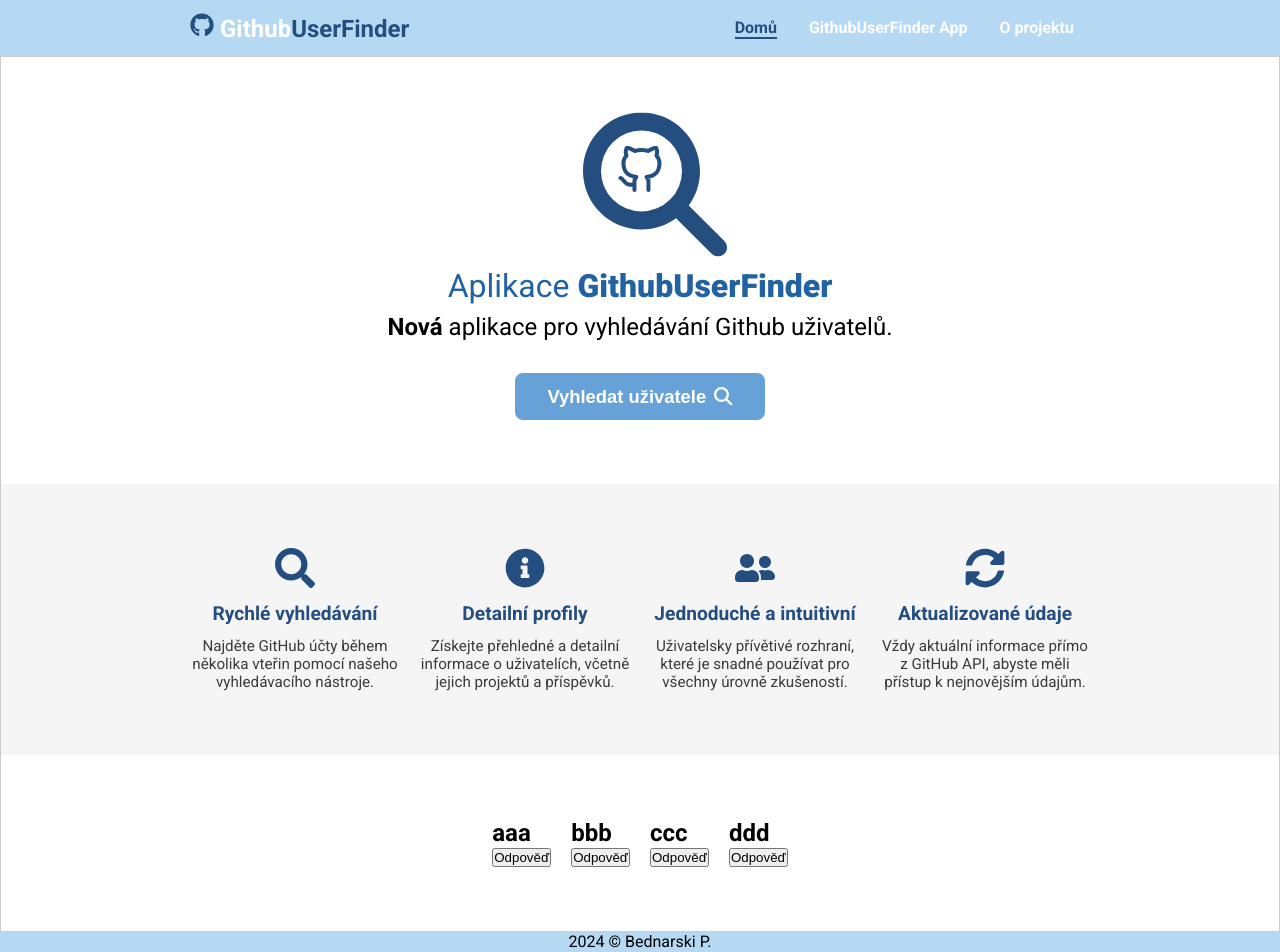
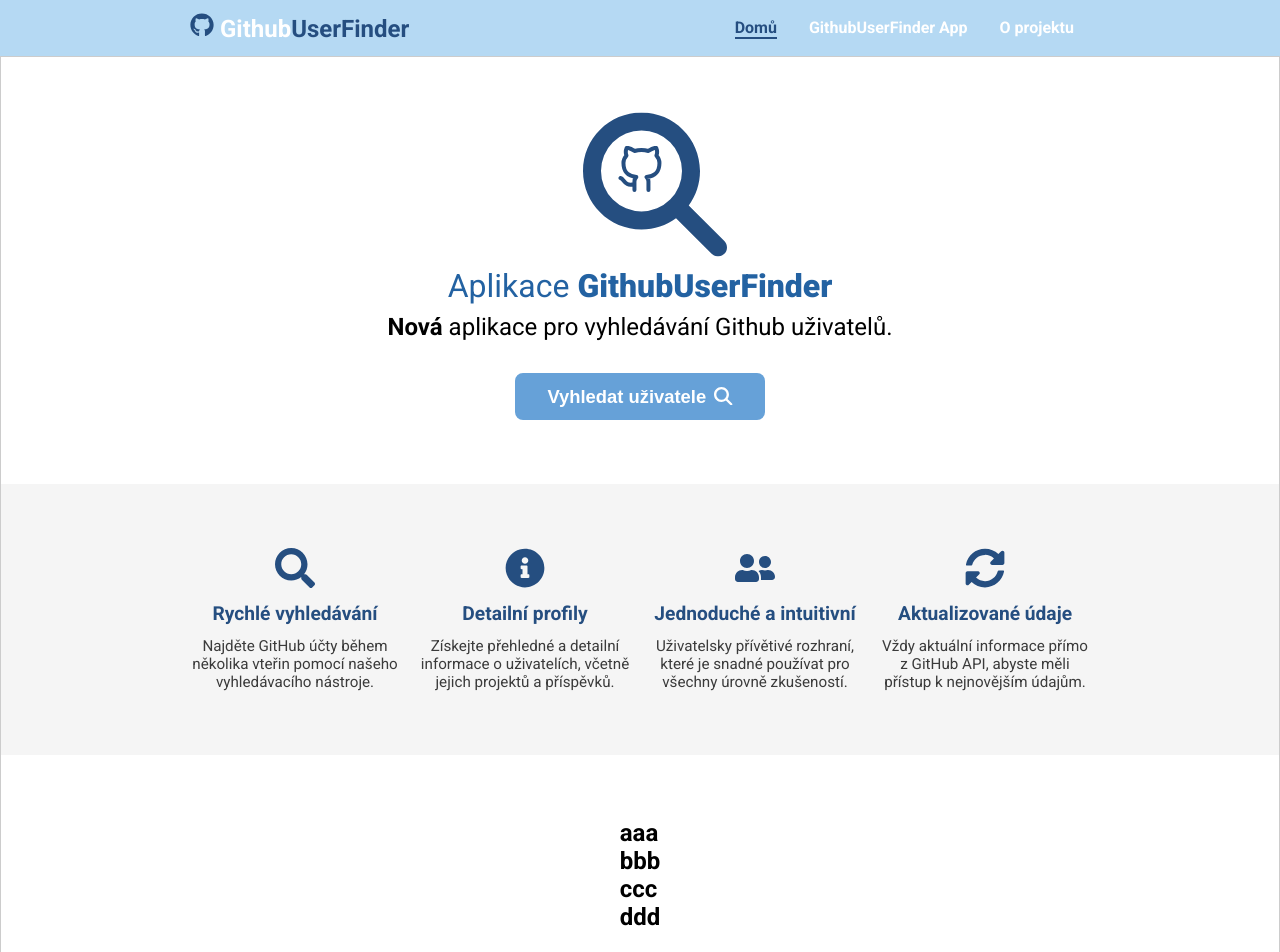
Before and after one commit to pettik/engeto-react-web, a React (Create React App) app: page / in a window 1280 px wide. Shown: the top 952 px of the page. Built offline with nearby package versions, Linux system fonts and the light colour scheme.

Commit message:
Update Home.js

```diff
--- a/src/pages/Home.js
+++ b/src/pages/Home.js
@@ -101,10 +101,11 @@
     const [show, setShow] = useState(false);
 
     return (
-      <div>
-        <h2>{title}</h2>
-        <button onClick={() => setShow(!show)}>Odpověď</button>
-        {show && <p>{info}</p>}
+      <div className="question">
+        <div className="question-title" onClick={() => setShow(!show)}>
+          <h2>{title}</h2>
+        </div>
+        {show && <p className="question-info">{info}</p>}
       </div>
     );
   };
@@ -145,12 +146,14 @@
           ))}
         </div>
       </section>
-      {/* FAQ SECTION */}
+    {/* FAQ SECTION */}
       <section className="faq__section">
         <div className="faq__container">
-          {questions.map((oneQuestion) => {
-            return <Question key={oneQuestion.id} {...oneQuestion} />;
-          })}
+          <div className="faq-tabs">
+            {questions.map((oneQuestion) => {
+              return <Question key={oneQuestion.id} {...oneQuestion} />;
+            })}
+          </div>
         </div>
       </section>
     </main>
```
